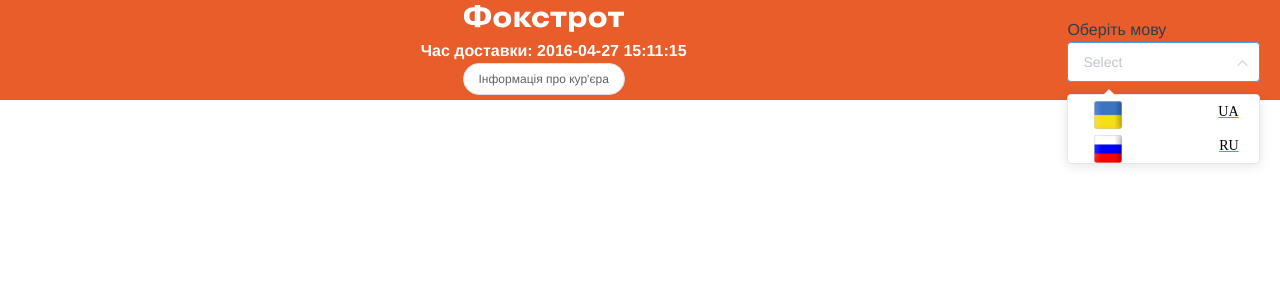
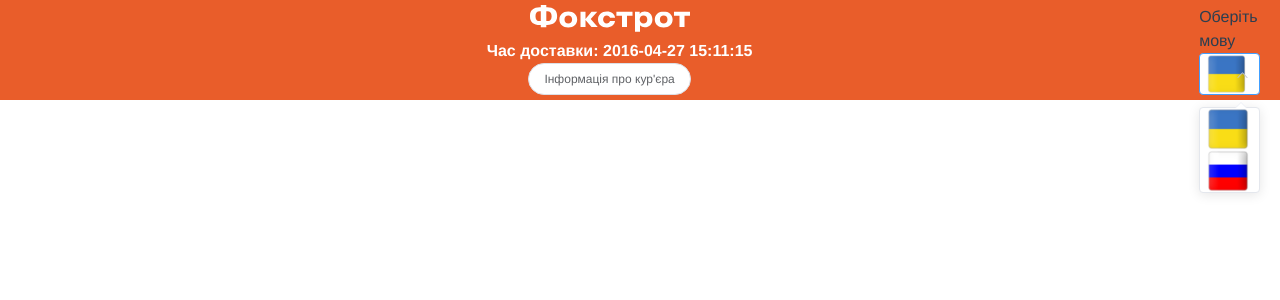
Before and after one commit to AlinaPristinskaya/tracking-dima, a Vue app: page / in a window 1280 px wide. Both pictures are taken after a click on the icon 1242 px from the left and 62 px from the top of the page. Shown: the top 300 px of the page. Built offline with nearby package versions, Linux system fonts and the light colour scheme.

Commit message:
delete value select language

```diff
--- a/src/App.vue
+++ b/src/App.vue
@@ -1,11 +1,17 @@
 <template>
   <div id="app">
-
-    <router-view/>
+    <router-view />
   </div>
 </template>
+<script>
+export default {
+  created() {
+    this.$i18n.locale = localStorage.getItem("localeLang") || "ua";
+  },
+};
+</script>
 <style lang="scss">
-  @import "assets/css/style.css";
+@import "assets/css/style.css";
 #app {
   font-family: Avenir, Helvetica, Arial, sans-serif;
   -webkit-font-smoothing: antialiased;
@@ -13,7 +19,4 @@
 
   color: #2c3e50;
 }
-
-
-
 </style>
--- a/src/assets/css/style.css
+++ b/src/assets/css/style.css
@@ -87,9 +87,15 @@
 a {
   text-decoration: none;
 }
-.el-select-dropdown__item {
+
+.el-input > .el-input__inner {
+  display: block;
+  content: "Ru";
+  height: 42px;
   width: 100%;
-  text-decoration: none;
+  background-image: url(../img/uk.png);
+  background-repeat: no-repeat;
+  background-position: left;
+  background-size: contain;
   padding: 0px;
-  height: 40px;
 }
--- a/src/components/Header.vue
+++ b/src/components/Header.vue
@@ -62,6 +62,7 @@
 }
 .language {
   align-self: center;
+  width: 64px;
 }
 .info {
   width: 100%;
--- a/src/components/localeSwitcher.vue
+++ b/src/components/localeSwitcher.vue
@@ -1,11 +1,7 @@
 <template>
   <div>
     <p>{{ $t("main.language") }}</p>
-    <el-select
-      v-model="value"
-      placeholder="Select"
-      @change="switchLocale(value)"
-    >
+    <!--  <el-select v-model="value" placeholder="Select" @change="switchLocale">
       <el-option
         class="select"
         v-for="item in formatedItems"
@@ -14,7 +10,16 @@
         :value="item.value"
       >
         <span :class="item.class"></span>
-        <span class="spanValue">{{ item.label }}</span>
+      </el-option>
+    </el-select> -->
+    <el-select @change="switchLocale" placeholder="">
+      <el-option
+        v-for="item in formatedItems"
+        :key="item.value"
+        :label="item.label"
+        :value="item.value"
+        :class="item.class"
+        ><span :class="item.class"></span>
       </el-option>
     </el-select>
   </div>
@@ -26,6 +31,7 @@
 
   data() {
     return {
+      value: "",
       locales: process.env.VUE_APP_I18N_SUPPORTED.split(","),
       cities: [
         {
@@ -45,12 +51,10 @@
         return item === this.cities[0].value
           ? {
               value: this.cities[0].value,
-              label: this.cities[0].label,
               class: "spanFlagUk",
             }
           : {
               value: this.cities[1].value,
-              label: this.cities[1].label,
               class: "spanFlagRu",
             };
       });
@@ -60,7 +64,12 @@
     switchLocale(locale) {
       if (this.$i18n.locale !== locale) {
         this.$i18n.locale = locale;
+        localStorage.setItem("localeLang", `${locale}`);
       }
+    },
+    select() {
+      this.value = localStorage.getItem("localeLang") || "ua";
+      return this.value === "ua" ? "spanFlagUk" : "spanFlagRu";
     },
   },
 };
@@ -74,35 +83,29 @@
 }
 .spanFlagUk {
   display: block;
-  content: "Uk";
-  height: 40px;
-  width: 40px;
+  content: "Ru";
+  height: 42px;
+  width: 100%;
   background-image: url(../assets/img/uk.png);
   background-repeat: no-repeat;
   background-position: left;
   background-size: contain;
-  color: black;
   padding: 0px;
 }
 .spanFlagRu {
   display: block;
   content: "Ru";
-  height: 40px;
-  width: 40px;
+  height: 42px;
+  width: 100%;
+
   background-image: url(../assets/img/ru.png);
   background-repeat: no-repeat;
   background-position: left;
   background-size: contain;
-  color: black;
   padding: 0px;
 }
 .select {
   display: flex;
   justify-content: space-between;
 }
-.spanValue {
-  text-decoration: none;
-  display: block;
-  color: black;
-}
 </style>
--- a/src/locales/ru.json
+++ b/src/locales/ru.json
@@ -6,5 +6,6 @@
       "infoCourier": "Информация о курьере",
       "time": "Время доставки:",
       "name":"Имя:"
+
     }
   }
--- a/src/main.js
+++ b/src/main.js
@@ -7,10 +7,10 @@
 import Vuex from 'vuex'
 import store from './store';
 import settings from '@/../public/settings.js';
-import i18n from './i18n'
+import i18n from './i18n';
 
 
-
+Vue.use(ElementUI);
 Vue.use(VueGoogleMaps, {
     load: {
       key: 'AIzaSyAuhH6tu0nZqH419pzeccGhdxlr4wevY1k',
@@ -21,7 +21,7 @@
   }
 );
 Vue.use(Vuex)
-Vue.use(ElementUI);
+
 
 Vue.config.productionTip = false
 
```
